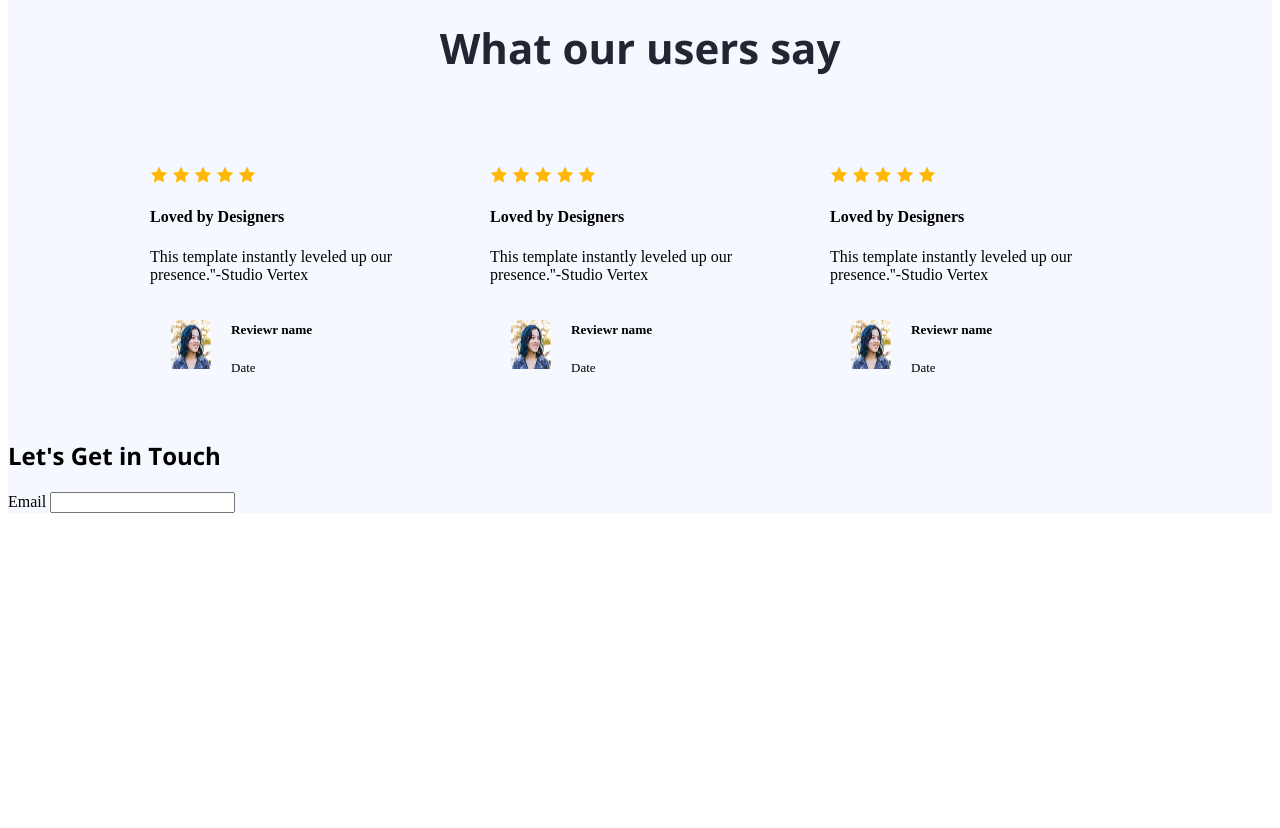
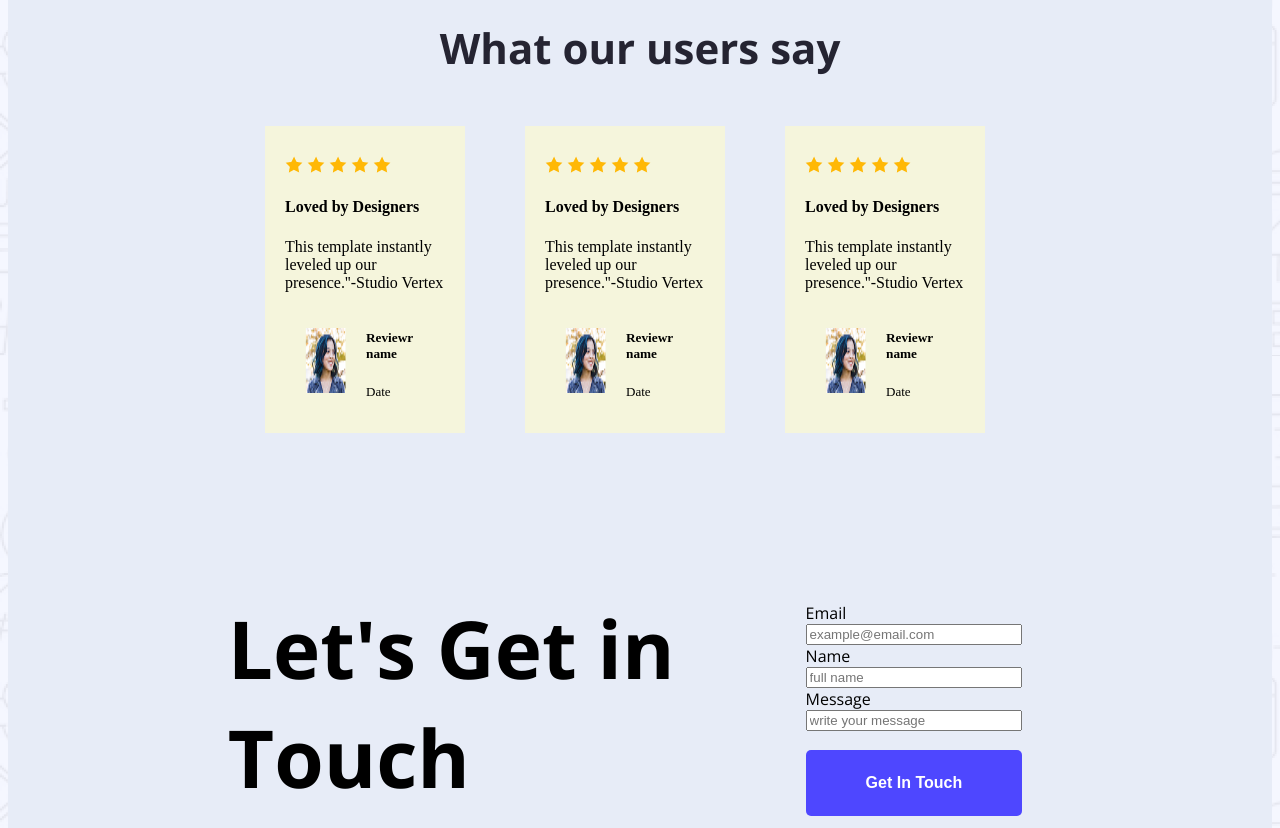
Before and after one commit to rabeya-pr/assignment1, a plain HTML site: page index.html in a window 1280 px wide. Shown: the part 1600-2428 px from the top of the page. Before the commit the page ends 2121 px from the top, so only its background shows below. Drawn offline with nearby package versions, Linux system fonts and the light colour scheme.

Commit message:
review section correction

```diff
--- a/index.html
+++ b/index.html
@@ -131,13 +131,20 @@
 
 </section>
 <section class="form-section">
-    <div class="contact-form">
-  <h2 class="open-sans-raleway">Let's Get in Touch</h2>
+    <h2 class="open-sans-raleway" style="font-size: 80px; font-weight: bold; width: 528px; height: 232px;">Let's Get in Touch</h2>
+  <div class="contact-form">
   <div class="form-create">
-    <form>
-<label for="email">Email</label>
-<input type="email" name="example@email.com"id="email">
+    <form class="form-label">
+<label for="email" class="open-sans-inter">Email</label>
+ <input type="email" id="email" placeholder="example@email.com" style="color: black;">
+<label for="name" class="open-sans-inter" >Name</label>
+  <input type="text" id="name" placeholder="full name" style="color: black;">
+<label for="text" class="open-sans-inter">Message</label>
+<input type="text" id="text" placeholder="write your message " style="color: black;">
+<button class="btn-dessign" style="margin-top: 19px;"> Get In Touch </button>
+
     </form>
+  </div>
   </div>
     </div>
 
--- a/styles/style.css
+++ b/styles/style.css
@@ -44,10 +44,14 @@ text-align: center;
 font-size: 30px;
 padding: 267px 309px;
 
+
+
+
 }
 .body-bg{
 background-image: url(../Assets/Hero-bg.png);
 background-repeat:repeat-x
+gap: 0;
 
 }
 .lfside{
@@ -60,10 +64,9 @@ background-repeat:repeat-x
     font-size: 24px;
 }
 .mainbg{
-    background-color: #f5f8ff;
-    margin: 0;
-    padding: 0;
-    height: 100%;
+    background-color: #e7ecf7;
+    gap: 0;
+    margin: 0 auto;
 }
 .action{
     display: flex;
@@ -113,41 +116,82 @@ margin-bottom: 40px;
     font-weight: lighter;
     margin: 0 auto;
 }
-.section-title{
-    font-size: 42px;
-font-weight: bold;
-color: #252432;
-margin-bottom: 50px;
-}
 .reviews{
     display: flex;
     flex-direction: column;
-    justify-content: center;
-    align-items: center;
     text-align: center;
-    margin: 0 auto;
+    margin: auto;
+    height: 342px;
+     width: 1140px;
+}
+.section-title{
+justify-content: center;
+font-size: 42px;
+font-weight: bold;
+color: #252432;
+/* text-align: center; */
+margin-bottom: 40px;
 }
 .review-container {
     display: flex;
-    justify-content: space-between;
+
+    /* border: #FFFFFF; */
+     /* background-color:beige;  */
+      border-radius: 18px;
+    height: 500px;
+    width: 750px;
+    gap:30px;
+    justify-content: center;
     padding: 10px;
-    margin: 0 auto;
+     margin: 0 auto;
 }
 .review {
-    background-color:beige
-    border-radius: 8px;
+    background-color:beige;
+    border: 1px;
+    gap:5px;
+    justify-content: space-between;
     padding: 20px;
     width: 300px;
-    text-align: left;
+    margin-right: 30px;
+    text-align:left;
 }
 .reviewer-info {
 
-   display: flex;
+display: flex;
 justify-content: space-between;
-   justify-content:left;
+justify-content:left;
 
 }
 .stars{
 margin-top: 10px;
 margin-bottom: 10px;
 }
+.form-section{
+display: flex;
+justify-content:space-evenly;
+align-items: center;
+margin: 0;
+padding: 200px;
+
+
+
+}
+.contact-form {
+    display: flex;
+    flex-direction: column;
+     text-align: left;
+     margin:30px;
+     padding:0;
+}
+.form-create {
+  display: block;
+  margin top: 19px;
+
+}
+.form-label {
+  display: flex;
+  flex-direction: column;
+  justify-content: right;
+   margin top: 19px;
+  margin: 0 auto;
+}
```
